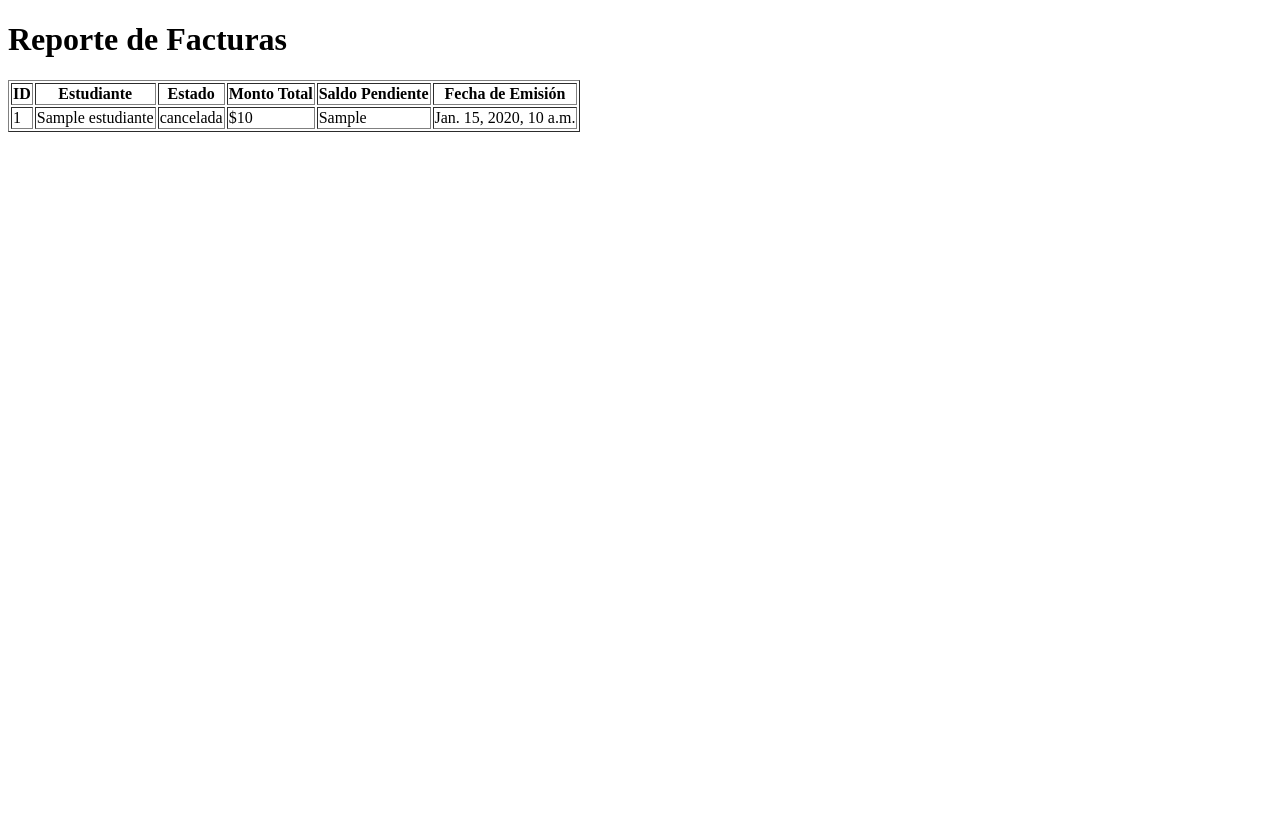
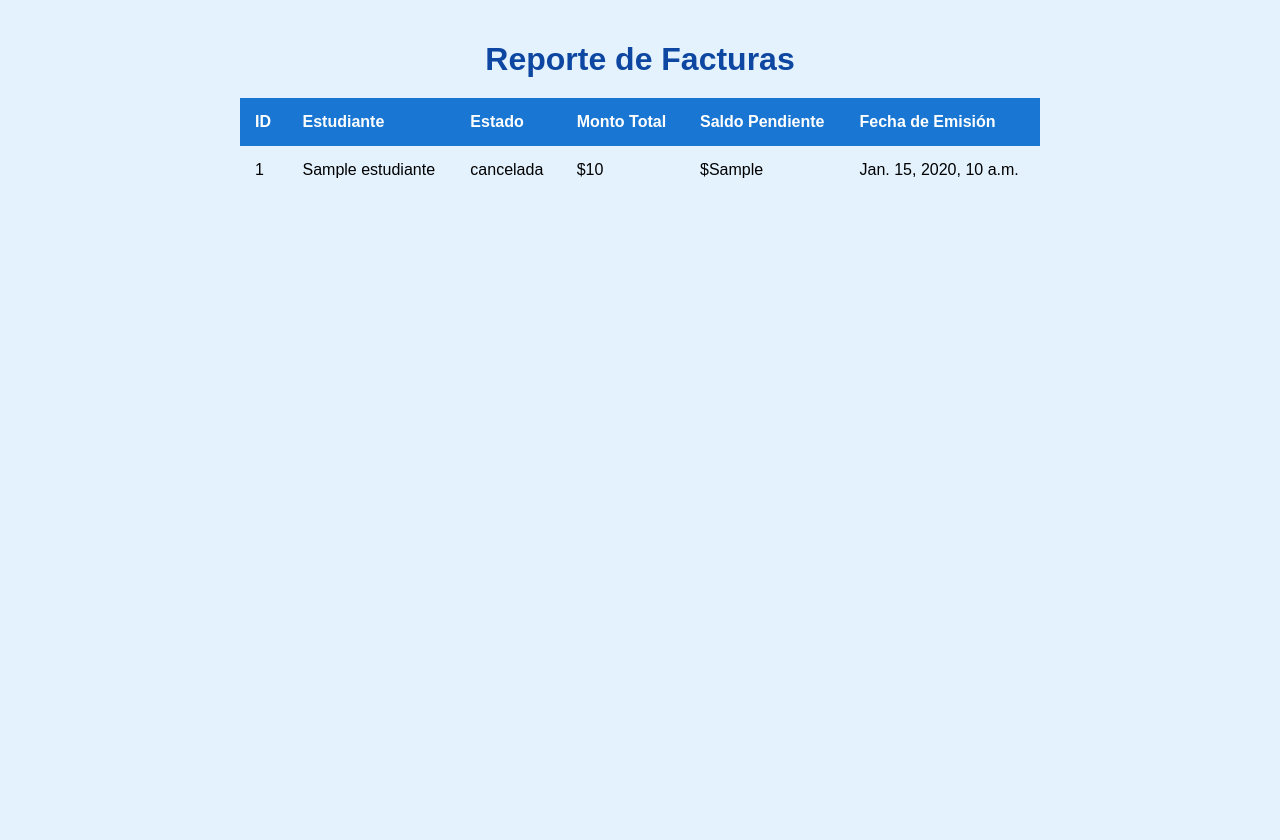
Before and after one commit to JairoFierro/Sprint4, a Django app: template reporte/app_reporte/templates/reporte_facturas.html in a window 1280 px wide. Before the commit the page ends 132 px from the top, so only its background shows below. Run offline with Django 5.2, Linux system fonts and the light colour scheme; the template is opened without the code that fills it: most values are stand-ins (such as "Sample title", 1, 10 or a date in 2020); parts of the project's set-up code (start-up, migrations or seed data) failed here and were passed over.

Commit message:
html reporte

```diff
--- a/reporte/app_reporte/templates/reporte_facturas.html
+++ b/reporte/app_reporte/templates/reporte_facturas.html
@@ -1,11 +1,58 @@
 <!DOCTYPE html>
-<html>
+<html lang="es">
 <head>
+    <meta charset="UTF-8">
+    <meta name="viewport" content="width=device-width, initial-scale=1.0">
     <title>Reporte de Facturas</title>
+    <style>
+        body {
+            font-family: Arial, sans-serif;
+            background-color: #e3f2fd;
+            margin: 0;
+            padding: 20px;
+            display: flex;
+            flex-direction: column;
+            align-items: center;
+            justify-content: flex-start;
+            min-height: 100vh;
+        }
+        h1 {
+            color: #0d47a1;
+            margin-bottom: 20px;
+        }
+        table {
+            width: 100%;
+            max-width: 800px;
+            border-collapse: collapse;
+            margin-bottom: 20px;
+        }
+        th, td {
+            padding: 15px;
+            text-align: left;
+        }
+        th {
+            background-color: #1976d2;
+            color: white;
+        }
+        tr:nth-child(even) {
+            background-color: #bbdefb;
+        }
+        tr:nth-child(odd) {
+            background-color: #e3f2fd;
+        }
+        tr:hover {
+            background-color: #90caf9;
+        }
+        .empty {
+            text-align: center;
+            color: #757575;
+            font-style: italic;
+        }
+    </style>
 </head>
 <body>
     <h1>Reporte de Facturas</h1>
-    <table border="1">
+    <table>
         <thead>
             <tr>
                 <th>ID</th>
@@ -23,8 +70,12 @@
                     <td>{{ factura.estudiante }}</td>
                     <td>{{ factura.estado }}</td>
                     <td>${{ factura.monto_total }}</td>
-                <td>{{ factura.saldo_pendiente }}</td>
+                    <td>${{ factura.saldo_pendiente }}</td>
                     <td>{{ factura.fecha_emision }}</td>
+                </tr>
+            {% empty %}
+                <tr>
+                    <td colspan="6" class="empty">No hay facturas disponibles.</td>
                 </tr>
             {% endfor %}
         </tbody>
```
Lines whose indentation alone changed are shown as unchanged.
